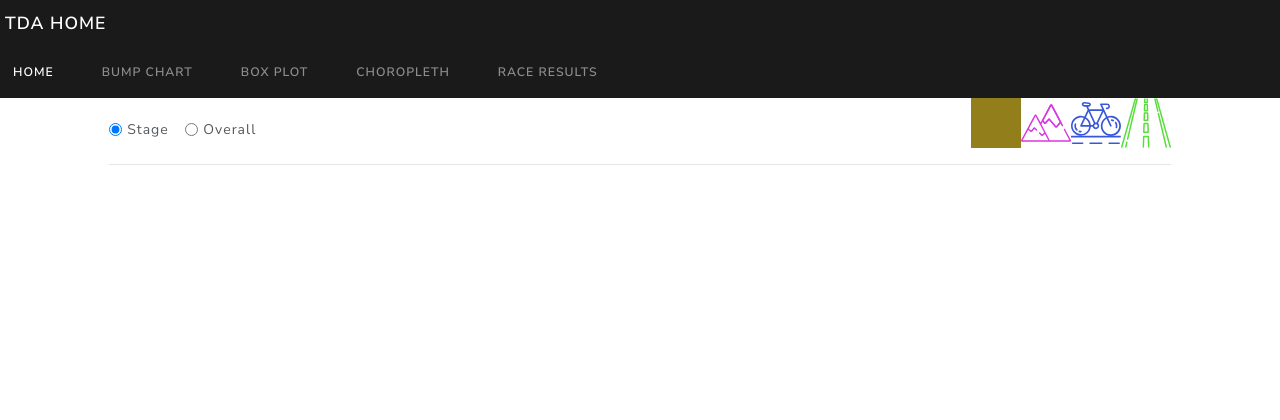
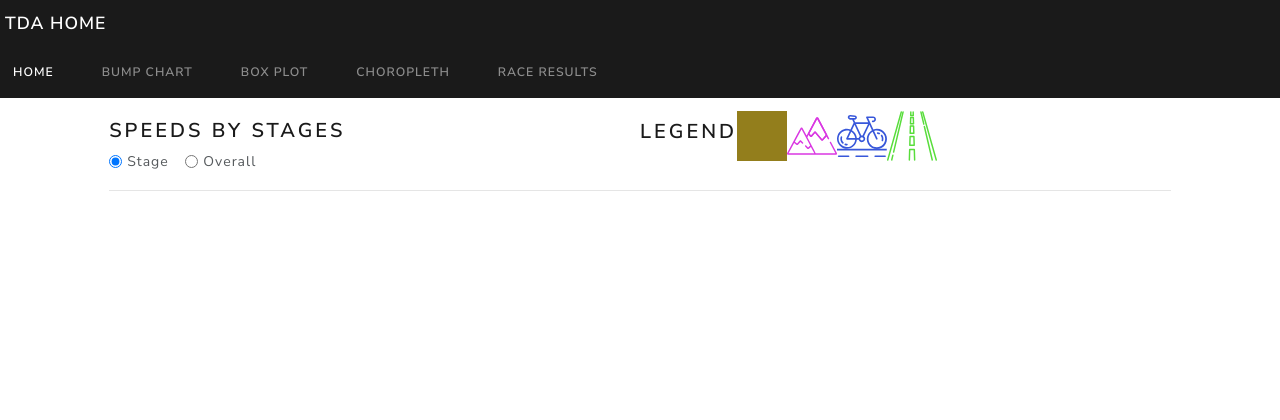
Before and after one commit to bman511/tour-de-awesome-, a Flask app: page /box in a window 1280 px wide. Shown: the top 420 px of the page. Run offline with Flask 2, Linux system fonts and the light colour scheme; data that the repository does not hold is empty; parts of the project's set-up code (start-up, migrations or seed data) failed here and were passed over; some libraries are stand-ins or nearby versions; grey boxes are pictures that could not be loaded.

Commit message:
minor changes to header of box.html

```diff
--- a/tour-de-awesome/templates/box.html
+++ b/tour-de-awesome/templates/box.html
@@ -56,6 +56,7 @@ html, body {
     </div>
     <div class="col-md-5">
       <br />
+      <h4>Speeds by Stages</h4>
       <div class="form-check form-check-inline" id="selType">
         <input class="form-check-input" type="radio" name="optionType" id="type1" value="1" checked onchange="optionChanged(this.value)">
         <label class="form-check-label" for="type1">
@@ -69,12 +70,14 @@ html, body {
         </label>
       </div>
     </div>
-      <div class="col-md-5 d-inline-flex justify-content-end">
+      <div class="form-check form-check-inline">
+        <br />
+        <h4>Legend</h4>
         <img src="../static/images/001-hills.svg" width=50em height=50em class="filter-yellow"/><br />
         <img src="../static/images/002-mountains.svg"  width=50em height=50em class="filter-pink"/><br />
         <img src="../static/images/003-bicycle.svg"  width=50em height=50em class="filter-blue"/><br />
         <img src="../static/images/004-work-tools.svg"  width=50em height=50em class="filter-green"/><br />
-      </div>
+        </div>
       <div class="col-md-1">
       </div>
     </div>
```
Also changed, not shown: tour-de-awesome/static/js/stages.js (+0 -7 lines).
